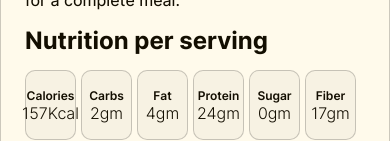
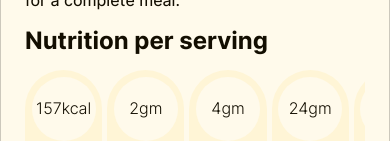
Before and after one commit to chingu-voyages/v46-tier2-team-14, a React (Vite) app: page /recipe/1 in a window 390 px wide. Shown: the part 703-844 px from the top of the page. Built offline with nearby package versions, Linux system fonts and the light colour scheme; no server answers.

Commit message:
updating nutrition styles

```diff
--- a/src/pages/recipe/recipe-meta/nutrition/nutrition.module.css
+++ b/src/pages/recipe/recipe-meta/nutrition/nutrition.module.css
@@ -1,52 +1,39 @@
+.nutrition {
+  display: flex;
+  flex-direction: column;
+  gap: 1em;
+}
+
 .container {
   display: flex;
+  gap: 5px;
+  overflow: scroll;
+}
+.nutri {
+  background-color: var(--secondary);
+  display: flex;
+  flex-direction: column-reverse;
+  gap: 0.5em;
   align-items: center;
-  justify-items: center;
-  flex-direction: row;
-  gap: 5px;
-}
-
-.nutri {
-  display: flex;
-  align-items: center;
-  justify-content: center;
-  flex-direction: column;
-  background-color: var(--card);
-  padding: 1rem;
-  width: 20%;
-  border-color: var(--border);
-  border-radius: 10px;
-  border-width: 1px;
-  border-style: solid;
-}
-
-.nutri span {
-  text-align: center;
-  /* flex: 1; */
-  font-weight: 600;
+  text-transform: lowercase;
   font-size: var(--text-sm);
+  border-radius: 9999px;
+  padding: 0.5em;
 }
 
 .nutri h3 {
+  width: 4rem;
+  height: 4rem;
+  background-color: var(--background);
+
+  border-radius: 100%;
+  display: flex;
+  justify-content: center;
+  align-items: center;
   font-weight: 300;
   font-size: var(--text-base);
 }
 
-@media (max-width: 962px) {
-  .nutri {
-    width: 18%;
-  }
-  .nutri span,
-  h3 {
-    font-size: 80%;
-  }
+.nutri span {
+  margin-bottom: 0.75em;
 }
-@media (max-width: 768px) {
-  .nutri {
-    width: 15%;
-  }
-  .nutri span,
-  h3 {
-    font-size: 75%;
-  }
-}
```
